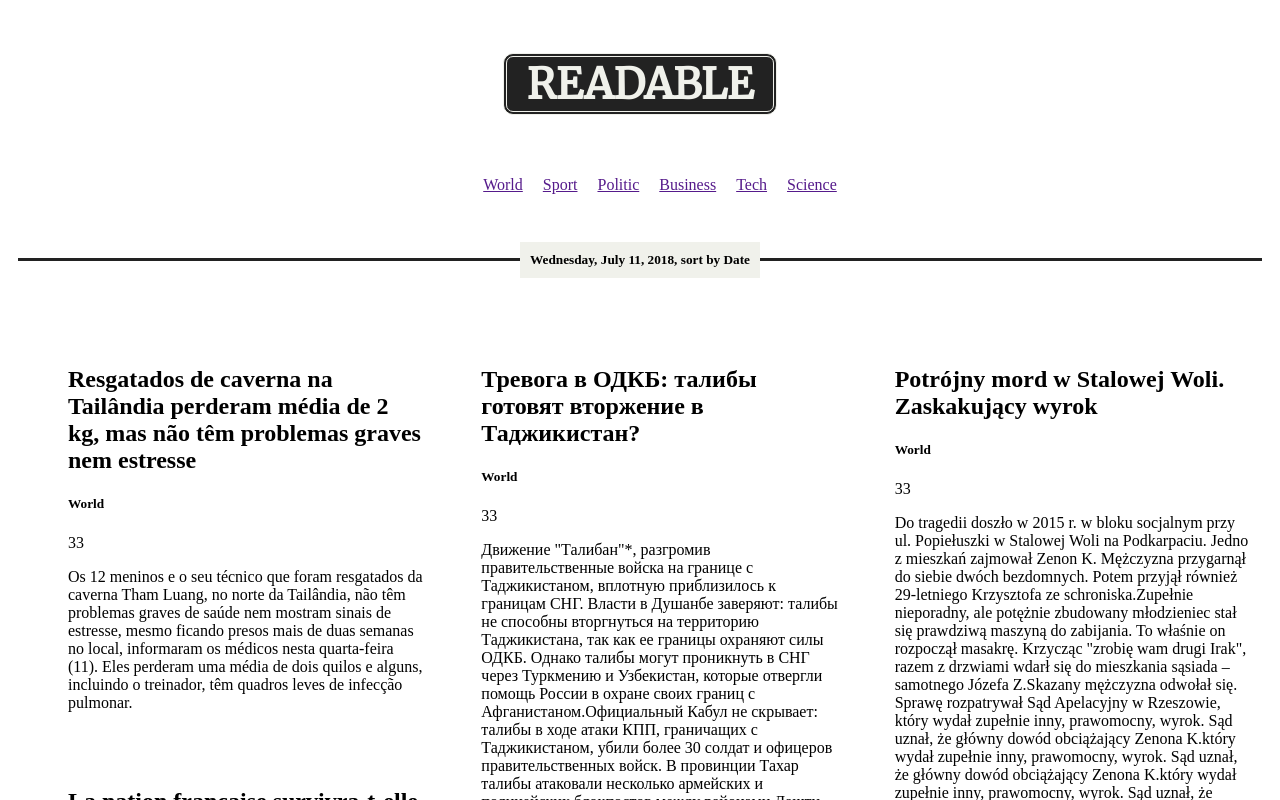
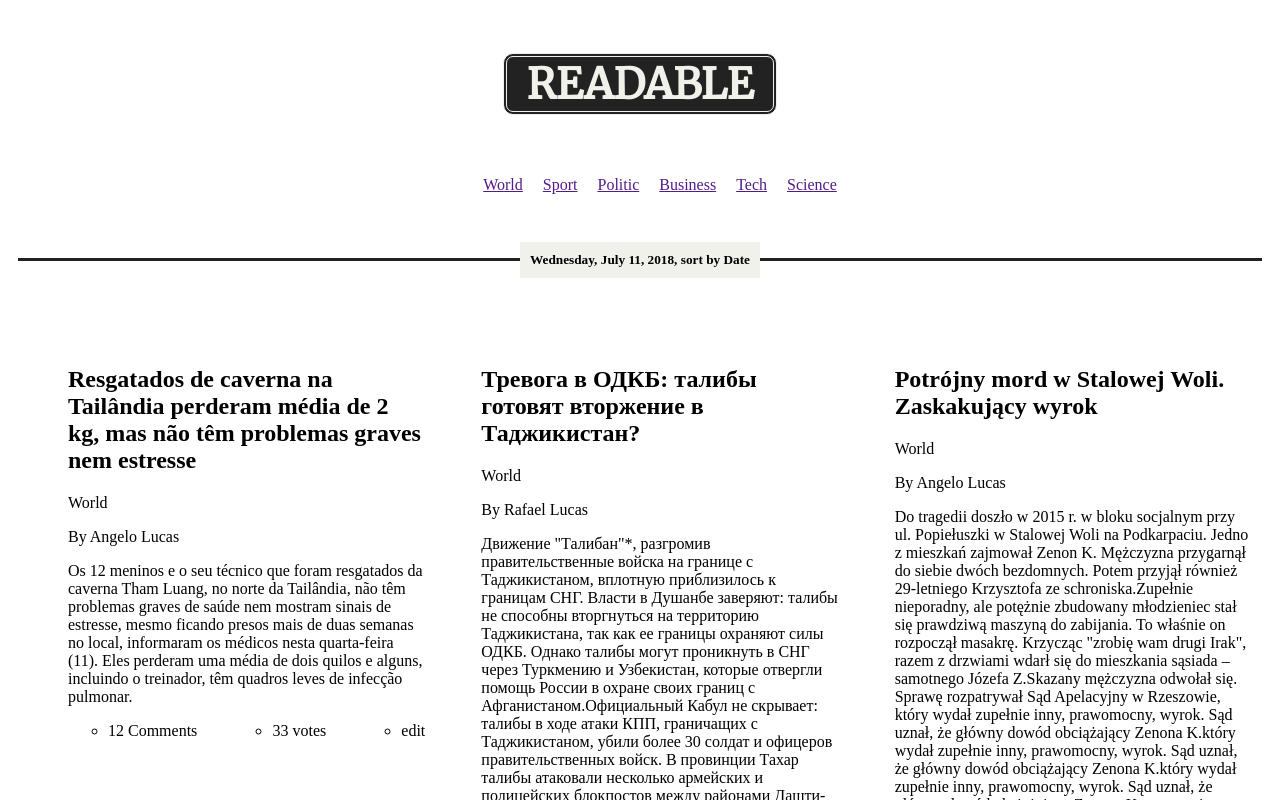
Before and after one commit to angelolucas/react-nanodegree-readable, a React (Create React App) app: page / in a window 1280 px wide. Shown: the top 800 px of the page. Built offline with nearby package versions, Linux system fonts and the light colour scheme; what aphrodite-globals would draw is missing.

Commit message:
Add comments, edit and author in list posts

```diff
--- a/src/PostsMockup.js
+++ b/src/PostsMockup.js
@@ -2,38 +2,49 @@
 const posts = [
   {
     title: 'Resgatados de caverna na Tailândia perderam média de 2 kg, mas não têm problemas graves nem estresse',
+    author: 'Angelo Lucas',
     category: 'World',
     voteScore: 33,
+    comments: 12,
     body: 'Os 12 meninos e o seu técnico que foram resgatados da caverna Tham Luang, no norte da Tailândia, não têm problemas graves de saúde nem mostram sinais de estresse, mesmo ficando presos mais de duas semanas no local, informaram os médicos nesta quarta-feira (11). Eles perderam uma média de dois quilos e alguns, incluindo o treinador, têm quadros leves de infecção pulmonar.'
   },
   {
     title: 'La nation française survivra-t-elle à son armée ?',
+    author: 'Pedro Lucas',
     category: 'World',
     voteScore: 12,
+    comments: 13,
     body: "Question. Que pensez-vous de la corrélation entre les objectifs fixés par Le Livre blanc et le stade actuel de l' existence de l' Armée française? Général Faugère. Le nouveau Livre Blanc de 2013 a défini les nouveaux contrats opérationnels de l'Armée Française. Je pense que ce que vous appelez « les objectifs » reflète les contrats opérationnels. Il est certain que ces derniers qui définissent le volume de forces à projeter, des capacités militaires à détenir sont en réduction très sensible par rapport à ceux qui ont été fixés dans le précédent Livre Blanc de 2008. C'est même la moitié de contrats qui à l'époque étaient déjà en très nette réduction par rapport à ceux qui avaient été déterminés à l'issue de la professionnalisation des armées françaises entre 1996 et 2002."
   },
   {
     title: 'Тревога в ОДКБ: талибы готовят вторжение в Таджикистан?',
+    author: 'Rafael Lucas',
     category: 'World',
     voteScore: 33,
+    comments: 122,
     body: 'Движение "Талибан"*, разгромив правительственные войска на границе с Таджикистаном, вплотную приблизилось к границам СНГ. Власти в Душанбе заверяют: талибы не способны вторгнуться на территорию Таджикистана, так как ее границы охраняют силы ОДКБ. Однако талибы могут проникнуть в СНГ через Туркмению и Узбекистан, которые отвергли помощь России в охране своих границ с Афганистаном.Официальный Кабул не скрывает: талибы в ходе атаки КПП, граничащих с Таджикистаном, убили более 30 солдат и офицеров правительственных войск. В провинции Тахар талибы атаковали несколько армейских и полицейских блокпостов между районами Дашти-Арчи и Хваджа-Гар.'
   },
   {
     title: '借錢投資買屋不還 中國法拉利之父追脊醫1 千萬',
+    author: 'Angelo Lucas',
     category: 'World',
     voteScore: 12,
+    comments: 99,
     body: '和記行集團行政總裁、人稱「中國法拉利之父」的李文輝，於2011年與一名脊醫投資石澳獨立屋，並借出合共1千萬港元予對方。惟脊醫指獨立屋被發現潛建而停工，自此計劃毫無進展。李文輝要求對方還款不果，故入稟高等法院追討 .原告人李文輝在入稟狀中自稱是和記電業有限公司的董事，他亦是藝人陳少霞的丈夫；被告人葉柏強曾任香港脊醫學會的副會長。入稟狀指，李於2011年4月透過中間人認識葉，並向葉借出500萬港元，以便對方在石澳買屋投資。其後李偕葉實地視察，葉當時表示將於1年內加建並轉售物業圖利。直至6月，李透過中間人再向葉借出500萬港元。李在借貸協議中同意與葉同列投資者，條件是投資收益由原告、被告與中間人攤分，若然投資1年後無回報，葉需在李的要求下立即還款。惟李出錢後一直無聽聞投資計劃的進展，故於2015年要求退出，但直至翌年對方仍未還款。'
   },
   {
     title: 'Potrójny mord w Stalowej Woli. Zaskakujący wyrok',
+    author: 'Angelo Lucas',
     category: 'World',
     voteScore: 33,
+    comments: 34,
     body: 'Do tragedii doszło w 2015 r. w bloku socjalnym przy ul. Popiełuszki w Stalowej Woli na Podkarpaciu. Jedno z mieszkań zajmował Zenon K. Mężczyzna przygarnął do siebie dwóch bezdomnych. Potem przyjął również 29-letniego Krzysztofa ze schroniska.Zupełnie nieporadny, ale potężnie zbudowany młodzieniec stał się prawdziwą maszyną do zabijania. To właśnie on rozpoczął masakrę. Krzycząc "zrobię wam drugi Irak", razem z drzwiami wdarł się do mieszkania sąsiada – samotnego Józefa Z.Skazany mężczyzna odwołał się. Sprawę rozpatrywał Sąd Apelacyjny w Rzeszowie, który wydał zupełnie inny, prawomocny, wyrok. Sąd uznał, że główny dowód obciążający Zenona K.który wydał zupełnie inny, prawomocny, wyrok. Sąd uznał, że główny dowód obciążający Zenona K.który wydał zupełnie inny, prawomocny, wyrok. Sąd uznał, że główny dowód obciążający Zenona K. - zeznania niepoczytalnego 29-latka, nie mogą być uznane za wiarygodne, ponieważ nie ma pewności, czy nie są wytworem jego wyobraźni.'
   },
   {
     title: 'Warren Is Preparing for 2020. So Are Biden, Booker, Harris and Sanders.',
     category: 'World',
     voteScore: 12,
+    comments: 50,
     body: 'RENO, Nev. — During a campaign-style tour of the West late last month, Senator Elizabeth Warren did not announce she was running for president. But in private events and public speeches, her message about 2020 was as clear as it was rousing.In Salt Lake City, Ms. Warren urged Democrats to turn out in force for the midterm elections to build momentum for the next presidential race, and in Denver, she told a meeting of state legislators and trial lawyers that she wanted to be a tribune for lower-income Americans, according to people who attended the events. And in a speech to the Nevada Democratic Party in Reno, Ms. Warren said Democrats must do more than “drive Donald Trump and his enablers out of power.”'
   }
 ]
--- a/src/components/ListPosts/index.js
+++ b/src/components/ListPosts/index.js
@@ -10,9 +10,14 @@ class ListPosts extends Component {
           {PostsMockup.map((post, key) => (
             <li className={css(styles.post)} key={key}>
               <h2>{post.title}</h2>
-              <h5>{post.category}</h5>
-              <span>{post.voteScore}</span>
+              <p>{post.category}</p>
+              <p>By {post.author}</p>
               <p>{post.body}</p>
+              <ul className={css(styles.utils)}>
+                <li className={css(styles.utilsItem)}>{post.comments} Comments</li>
+                <li className={css(styles.utilsItem)}>{post.voteScore} votes</li>
+                <li className={css(styles.utilsItem)}>edit</li>
+              </ul>
             </li>
           ))}
         </ul>
@@ -26,6 +31,11 @@ const styles = StyleSheet.create({
     columnCount: 3,
   },
 
+  utils: {
+    display: 'flex',
+    justifyContent: 'space-between',
+  },
+
   post: {
     padding: 20,
     display: 'inline-block',
```
